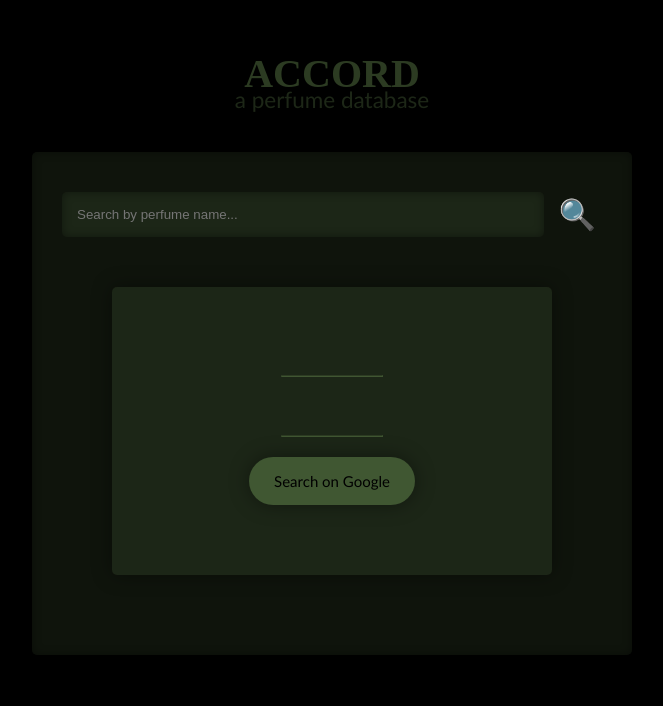
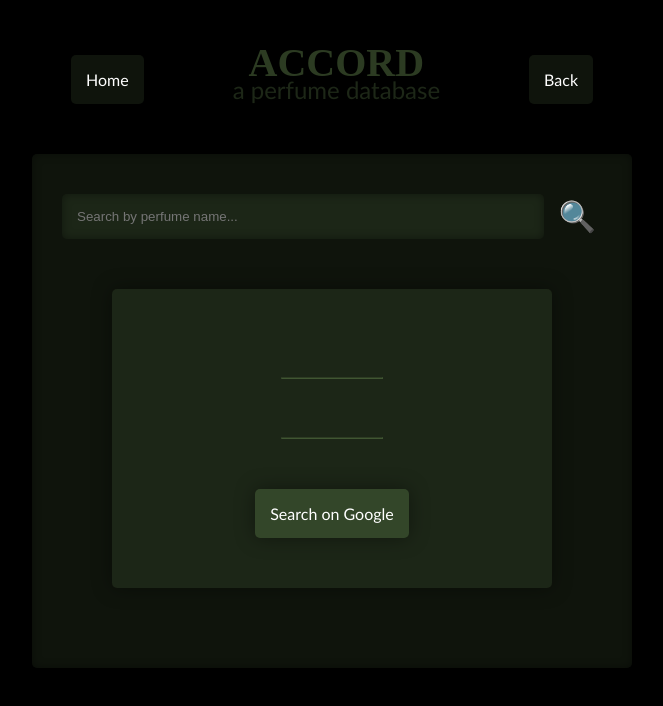
Before and after one commit to DaniSurname/accord, a plain HTML site: page name.html in a window 1280 px wide. Shown: the whole page, without its empty margins (308-971 px from the left). Drawn offline with Linux system fonts and the light colour scheme.

Commit message:
Updated Header functionality, and added Home and Back buttons

```diff
--- a/name.html
+++ b/name.html
@@ -7,12 +7,7 @@
     <title>Accord | Search by Perfume Name</title>
   </head>
   <body>
-    <div class="header-container">
-      <a href="index.html">
-        <h1>ACCORD</h1>
-        <h2>a perfume database</h2>
-      </a>
-    </div>
+    <div class="header-container"></div>
     <div class="container">
       <form id="search-bar">
         <input
@@ -42,13 +37,13 @@
           <!-- <br />
           <div class="caption-text" id="perfume-impression"></div> -->
           <a href="https://google.com">
-            <div class="button" id="googleButton">Search on Google</div>
+            <button id="google-button">Search on Google</button>
           </a>
         </div>
       </div>
     </div>
     <script src="src/data/perfume-data.js"></script>
+    <script src="src/scripts/main-script.js"></script>
     <script src="src/scripts/name-script.js"></script>
-    <script src="src/scripts/scent-script.js"></script>
   </body>
 </html>
--- /dev/null
+++ b/src/scripts/main-script.js
@@ -0,0 +1,17 @@
+function displayHeader() {
+  let headerElement = document.querySelector(".header-container");
+  headerElement.innerHTML = `
+      <a href="index.html">
+        <button class="navigation-button">Home</button>
+      </a>
+      <div>
+        <a href="index.html">
+          <h1>ACCORD</h1>
+          <h2>a perfume database</h2>
+        </a>
+      </div>
+      <button onclick="(history.back())" class="navigation-button">Back</button>
+    `;
+}
+
+displayHeader();
--- a/src/scripts/name-script.js
+++ b/src/scripts/name-script.js
@@ -29,7 +29,7 @@ function updatePerfumeInfo(index) {
   let size = perfumes[index].size;
   perfumeSize.innerHTML = `${size} size in collection.`;
 
-  let GoogleButton = document.querySelector("#googleButton");
+  let GoogleButton = document.querySelector("#google-button");
   GoogleButton.innerHTML = `<a href="https://google.com/search?q=
   ${perfumes[index].name} by ${perfumes[index].brand}">
   Search on Google</a>`;
--- a/src/styling/main-style.css
+++ b/src/styling/main-style.css
@@ -10,7 +10,8 @@ h1 {
   font-family: serif;
   color: rgba(147, 197, 114, 0.3);
   text-align: center;
-  margin: 50px 0 0 0;
+  margin: 0;
+  line-height: 25px;
 }
 
 h2 {
@@ -18,8 +19,8 @@ h2 {
   color: rgba(147, 197, 114, 0.2);
   font-weight: 400;
   text-align: center;
-  margin: 0 0 50px 0;
-  line-height: 5px;
+  margin: 0;
+  /* line-height: 5px; */
 }
 
 h3 {
@@ -40,13 +41,25 @@ hr {
 }
 
 a {
-  color: black;
+  color: white;
   text-decoration: none;
-  font-size: 15px;
 }
 
 a.home-button {
   color: white;
+}
+
+.header-container {
+  display: flex;
+  position: relative;
+  justify-content: space-evenly;
+  align-items: flex-end;
+  width: 100%;
+  margin-top: 50px;
+}
+
+.navigation-button {
+  background-color: rgba(147, 197, 114, 0.1);
 }
 
 .container {
@@ -175,3 +188,7 @@ button:hover {
   text-align: left;
   padding-left: 15px;
 }
+
+#google-button {
+  margin-top: 30px;
+}
```
Also changed, not shown: index.html (+3 -9 lines), scent.html (+2 -6 lines), wip.html (+3 -6 lines), src/styling/wip-style.css (added).
